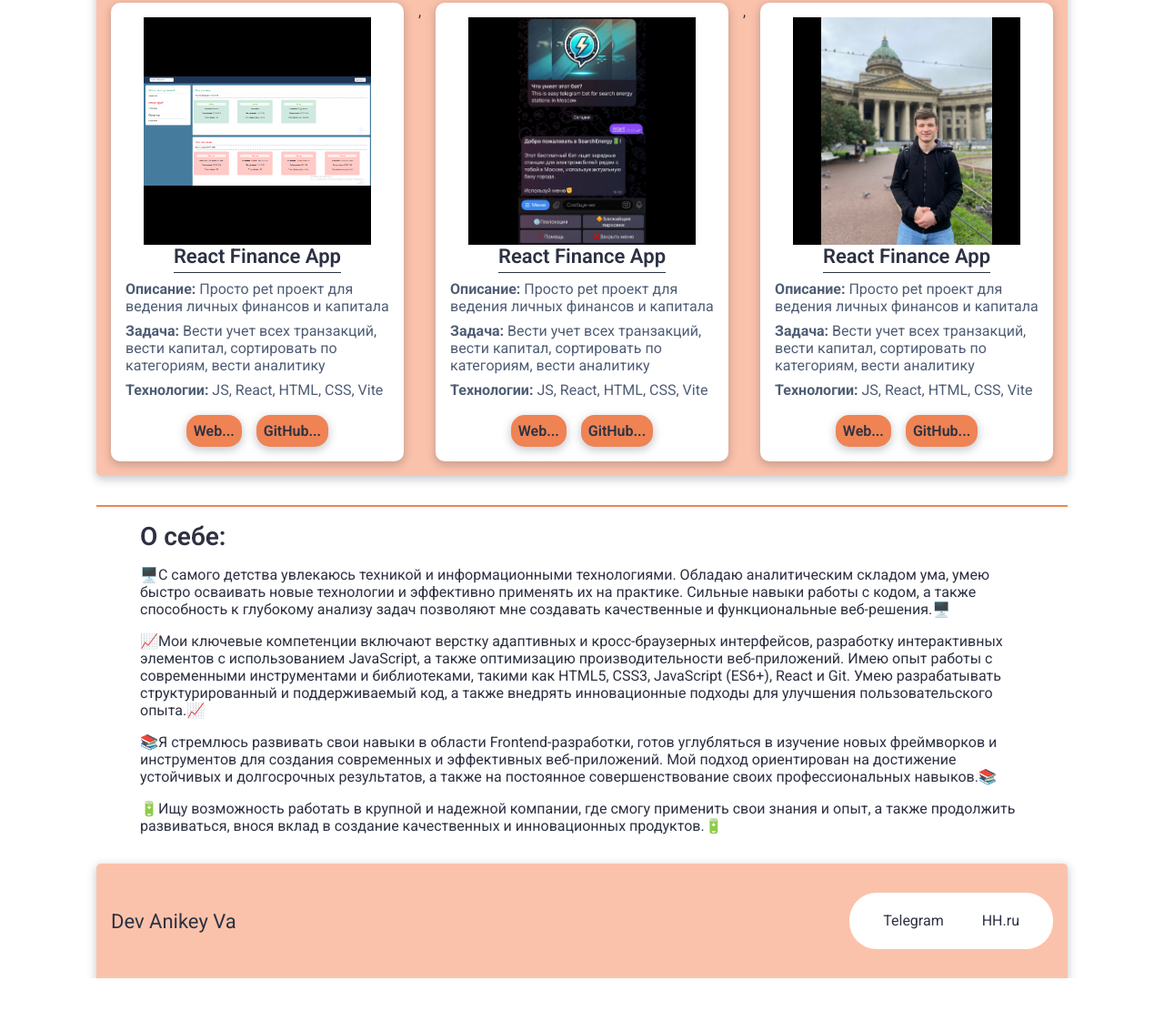
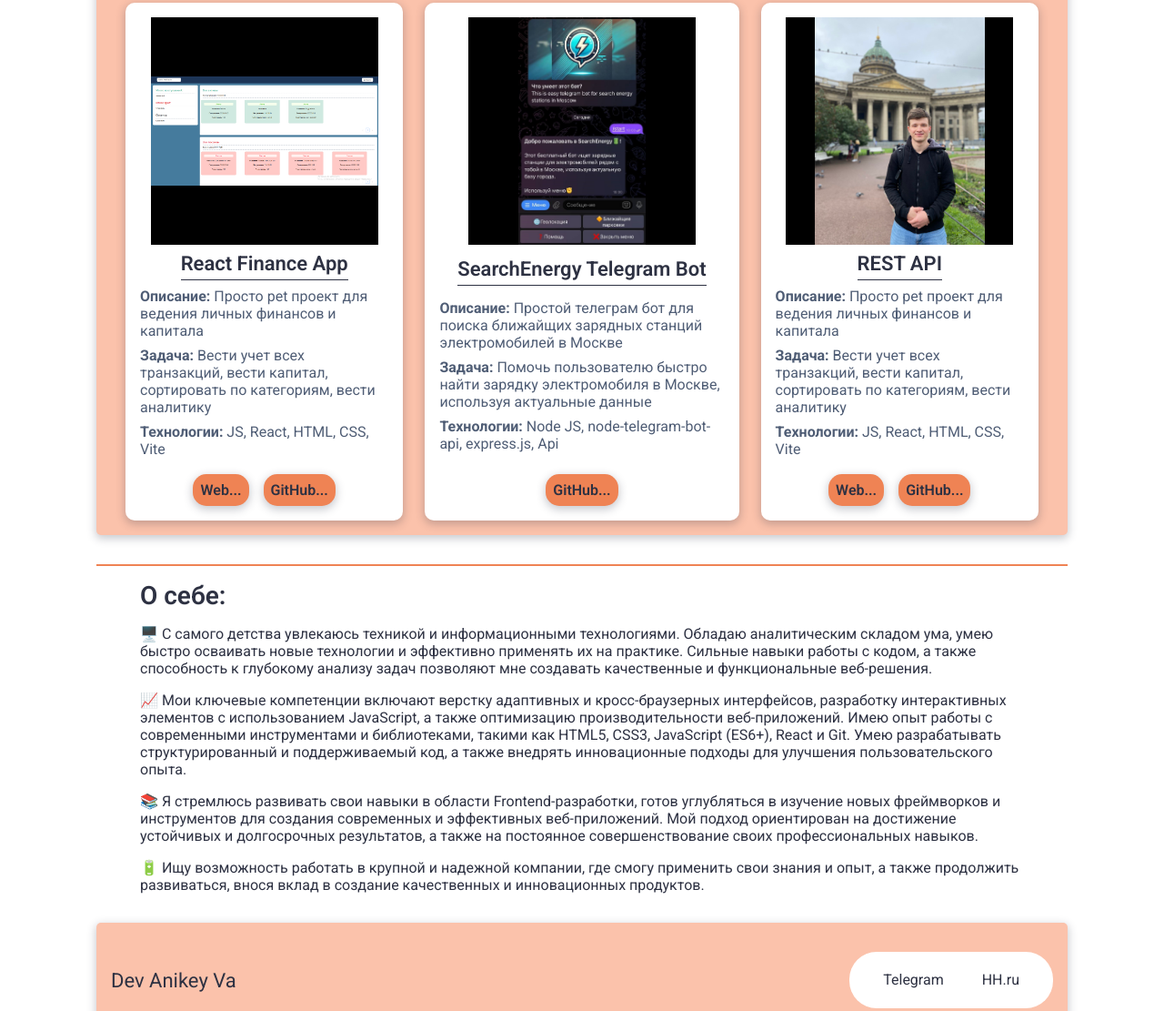
Before and after one commit to anikeydev/my-portfolio-site, a website built with webpack: page index.html in a window 1280 px wide. Shown: the part 309-1420 px from the top of the page at 91% size. Before the commit the page ends 1384 px from the top, so only its background shows below. Built offline with nearby package versions, Linux system fonts and the light colour scheme.

Commit message:
update v1.0.1

```diff
--- a/index.html
+++ b/index.html
@@ -36,34 +36,32 @@
       <section class="about">
         <h2 class="about__title">О себе:</h2>
         <p class="about__subtitle">
-          🖥️С самого детства увлекаюсь техникой и информационными технологиями.
+          🖥️ С самого детства увлекаюсь техникой и информационными технологиями.
           Обладаю аналитическим складом ума, умею быстро осваивать новые
           технологии и эффективно применять их на практике. Сильные навыки
           работы с кодом, а также способность к глубокому анализу задач
-          позволяют мне создавать качественные и функциональные веб-решения.🖥️
+          позволяют мне создавать качественные и функциональные веб-решения.
         </p>
         <p class="about__subtitle">
-          📈Мои ключевые компетенции включают верстку адаптивных и
+          📈 Мои ключевые компетенции включают верстку адаптивных и
           кросс-браузерных интерфейсов, разработку интерактивных элементов с
           использованием JavaScript, а также оптимизацию производительности
           веб-приложений. Имею опыт работы с современными инструментами и
           библиотеками, такими как HTML5, CSS3, JavaScript (ES6+), React и Git.
           Умею разрабатывать структурированный и поддерживаемый код, а также
-          внедрять инновационные подходы для улучшения пользовательского
-          опыта.📈
+          внедрять инновационные подходы для улучшения пользовательского опыта.
         </p>
         <p class="about__subtitle">
-          📚Я стремлюсь развивать свои навыки в области Frontend-разработки,
+          📚 Я стремлюсь развивать свои навыки в области Frontend-разработки,
           готов углубляться в изучение новых фреймворков и инструментов для
           создания современных и эффективных веб-приложений. Мой подход
           ориентирован на достижение устойчивых и долгосрочных результатов, а
-          также на постоянное совершенствование своих профессиональных
-          навыков.📚
+          также на постоянное совершенствование своих профессиональных навыков.
         </p>
         <p class="about__subtitle">
-          🔋Ищу возможность работать в крупной и надежной компании, где смогу
+          🔋 Ищу возможность работать в крупной и надежной компании, где смогу
           применить свои знания и опыт, а также продолжить развиваться, внося
-          вклад в создание качественных и инновационных продуктов.🔋
+          вклад в создание качественных и инновационных продуктов.
         </p>
       </section>
     </main>
--- a/package.json
+++ b/package.json
@@ -1,5 +1,5 @@
 {
-  "version": "1.0.0",
+  "version": "1.0.1",
   "description": "My webpack project",
   "name": "my-vc-site",
   "scripts": {
--- a/src/index.js
+++ b/src/index.js
@@ -29,29 +29,29 @@ const projects = [
   },
   {
     imgPath: searchEnergyTelegramBot,
-    imgAlt: 'react finance app',
-    name: 'React Finance App',
+    imgAlt: 'search energy telegram bot',
+    name: 'SearchEnergy Telegram Bot',
     description: [
       {
         title: 'Описание:',
-        text: 'Просто pet проект для ведения личных финансов и капитала',
+        text: 'Простой телеграм бот для поиска ближайщих зарядных станций электромобилей в Москве',
       },
       {
         title: 'Задача:',
-        text: 'Вести учет всех транзакций, вести капитал, сортировать по категориям, вести аналитику',
+        text: 'Помочь пользователю быстро найти зарядку электромобиля в Москве, используя актуальные данные',
       },
       {
         title: 'Технологии:',
-        text: 'JS, React, HTML, CSS, Vite',
+        text: 'Node JS, node-telegram-bot-api, express.js, Api',
       },
     ],
-    link: 'https://react-finance-app.onrender.com/',
-    linkGH: 'https://github.com/anikeydev/react-finance-app',
+    link: null,
+    linkGH: 'https://github.com/anikeydev/searchEnergy-teleram-bot',
   },
   {
     imgPath: avatar,
-    imgAlt: 'react finance app',
-    name: 'React Finance App',
+    imgAlt: 'rest api',
+    name: 'REST API',
     description: [
       {
         title: 'Описание:',
@@ -75,8 +75,9 @@ const $projects = document.getElementById('projects')
 const $list = document.createElement('ul')
 $list.classList.add('projects__list')
 
-const liItems = projects.map((item) => {
-  return `<li class="projects__item">
+const liItems = projects
+  .map((item) => {
+    return `<li class="projects__item">
             <img
               class="projects__img"
               src=${item.imgPath}
@@ -91,11 +92,15 @@ const liItems = projects.map((item) => {
                   .join(' ')}
             </div>
             <div class="projects__buttons">
-              <a
+              ${
+                item.link
+                  ? `<a
                   class="projects__link"
                   href=${item.link}
                   target="_blank"
-              >Web...</a>
+              >Web...</a>`
+                  : ''
+              }
               <a
                   class="projects__link"
                   href=${item.linkGH}
@@ -103,14 +108,8 @@ const liItems = projects.map((item) => {
               >GitHub...</a>
             </div>
         </li>   `
-})
+  })
+  .join(' ')
 
 $list.insertAdjacentHTML('beforeend', liItems.toString())
 $projects.appendChild($list)
-
-{
-  /* <img
-class="projects__img"
-src=${item.imgPath}
-alt=${item.imgAlt} /> */
-}
--- a/src/styles/projects.sass
+++ b/src/styles/projects.sass
@@ -1,23 +1,23 @@
 .projects
-    padding: 1rem 1rem
+    padding: 1rem 2rem
     background: #fbc2ab
     border-radius: 5px
     box-shadow: 0px 3px 10px 1px rgba(45, 49, 66, 0.25)
     &__list
         display: flex
-        gap: 1rem
+        gap: 1.5rem
     &__item
         display: flex
         flex-direction: column
-        justify-content: center
         align-items: center
-        height: 100%
+        justify-content: space-between
         padding: 1rem
         background: #fff
         border-radius: 10px
         box-shadow: 0px 3px 10px 1px rgba(45, 49, 66, 0.25)
     &__img
         display: block
+        margin-bottom: .5rem
         background-color: #000
         width: 250px
         height: 250px
```
